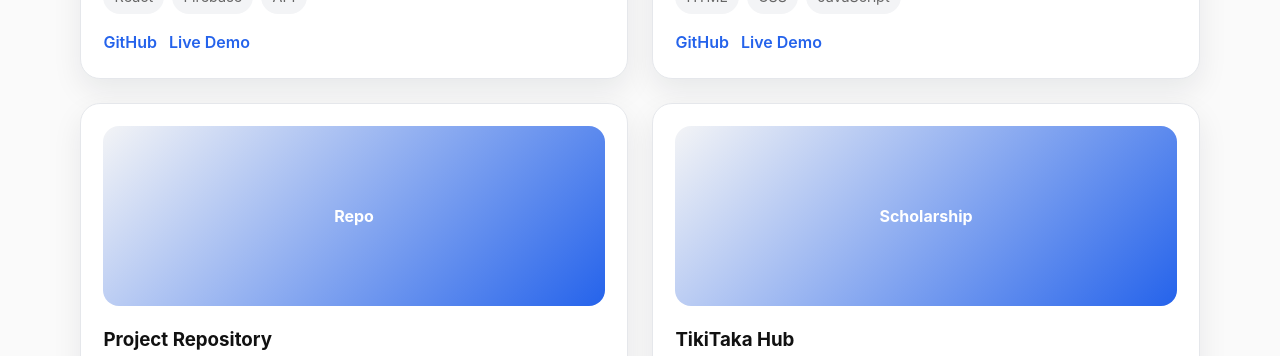
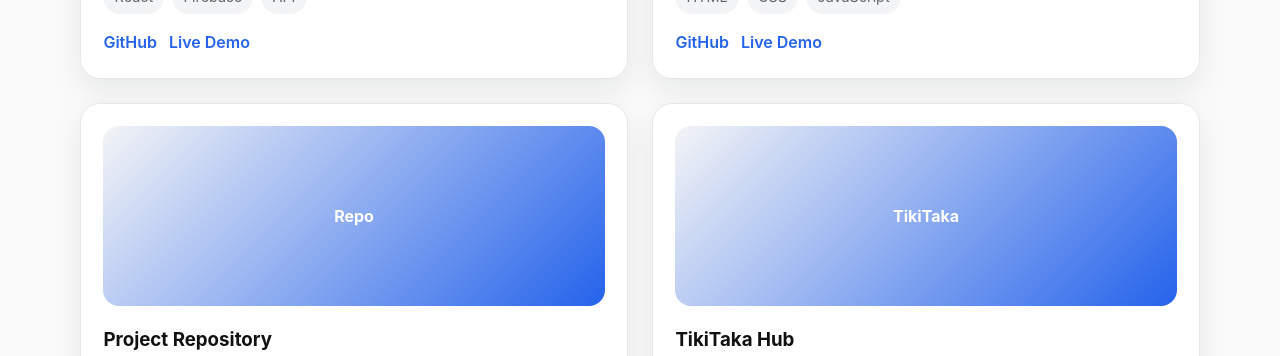
Before and after one commit to AhmadImam14/Portfolio, a React (Vite) app: page / in a window 1280 px wide. Shown: the part 2460-2816 px from the top of the page. Built offline with nearby package versions, Linux system fonts and the light colour scheme.

Commit message:
Update imageLabel from 'Scholarship' to 'TikiTaka'

```diff
--- a/src/data/projects.js
+++ b/src/data/projects.js
@@ -45,6 +45,6 @@ export const projects = [
     technologies: ['HTML', 'JS', 'API', 'Bootstrap'],
     github: 'https://github.com',
     demo: 'https://example.com',
-    imageLabel: 'Scholarship'
+    imageLabel: 'TikiTaka'
   },
 ]
```
